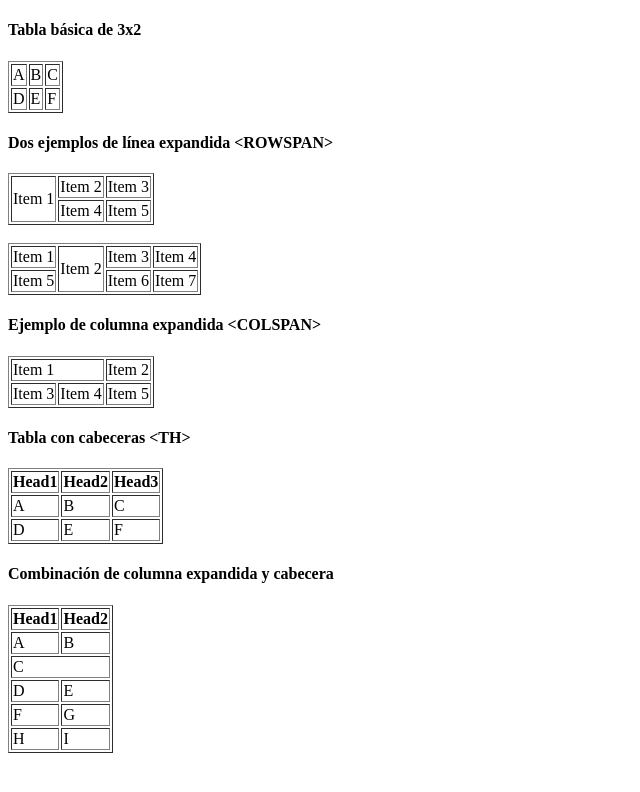
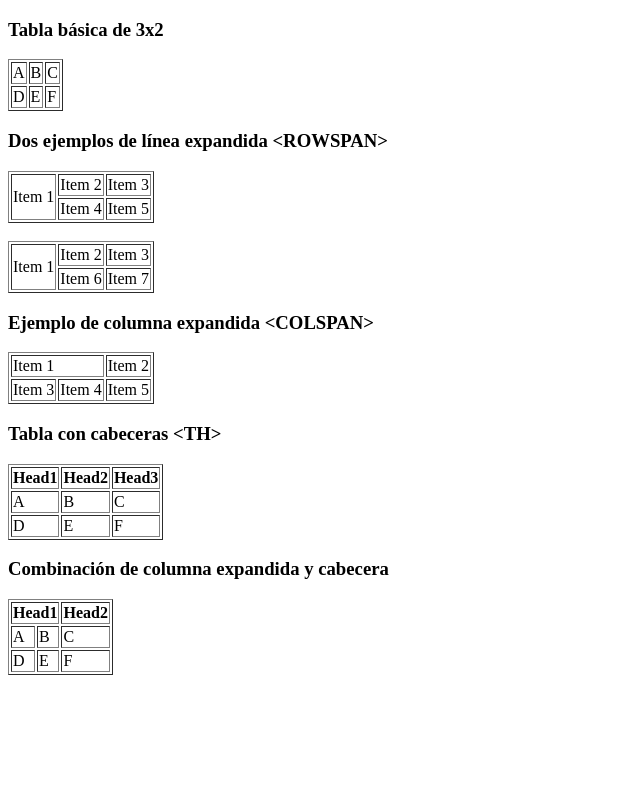
Before and after one commit to Belencitaaaaa/tareas-ict-, a plain HTML site: page tablas.html in a window 1280 px wide. Shown: the whole page, without its empty margins (0-640 px from the left). Drawn offline with Linux system fonts and the light colour scheme.

Commit message:
Actualizar tablas.html con los últimos cambios

```diff
--- a/tablas.html
+++ b/tablas.html
@@ -1,13 +1,12 @@
-
 <!DOCTYPE html>
 <html lang="es">
 <head>
   <meta charset="UTF-8">
-  <title>Ejemplos de tablas en HTML</title>
+  <title>Ejemplos de Tablas HTML</title>
 </head>
 <body>
 
-  <h4>Tabla básica de 3x2</h4>
+  <h3>Tabla básica de 3x2</h3>
   <table border="1">
     <tr>
       <td>A</td>
@@ -21,7 +20,8 @@
     </tr>
   </table>
 
-  <h4>Dos ejemplos de línea expandida &lt;ROWSPAN&gt;</h4>
+  <h3>Dos ejemplos de línea expandida &lt;ROWSPAN&gt;</h3>
+  <!-- Ejemplo 1 con ROWSPAN -->
   <table border="1">
     <tr>
       <td rowspan="2">Item 1</td>
@@ -33,22 +33,23 @@
       <td>Item 5</td>
     </tr>
   </table>
+
   <br>
+
+  <!-- Ejemplo 2 con ROWSPAN -->
   <table border="1">
     <tr>
-      <td>Item 1</td>
-      <td rowspan="2">Item 2</td>
+      <td rowspan="2">Item 1</td>
+      <td>Item 2</td>
       <td>Item 3</td>
-      <td>Item 4</td>
     </tr>
     <tr>
-      <td>Item 5</td>
       <td>Item 6</td>
       <td>Item 7</td>
     </tr>
   </table>
 
-  <h4>Ejemplo de columna expandida &lt;COLSPAN&gt;</h4>
+  <h3>Ejemplo de columna expandida &lt;COLSPAN&gt;</h3>
   <table border="1">
     <tr>
       <td colspan="2">Item 1</td>
@@ -61,7 +62,7 @@
     </tr>
   </table>
 
-  <h4>Tabla con cabeceras &lt;TH&gt;</h4>
+  <h3>Tabla con cabeceras &lt;TH&gt;</h3>
   <table border="1">
     <tr>
       <th>Head1</th>
@@ -80,30 +81,21 @@
     </tr>
   </table>
 
-  <h4>Combinación de columna expandida y cabecera</h4>
+  <h3>Combinación de columna expandida y cabecera</h3>
   <table border="1">
     <tr>
-      <th>Head1</th>
+      <th colspan="2">Head1</th>
       <th>Head2</th>
     </tr>
     <tr>
       <td>A</td>
       <td>B</td>
-    </tr>
-    <tr>
-      <td colspan="2">C</td>
+      <td>C</td>
     </tr>
     <tr>
       <td>D</td>
       <td>E</td>
-    </tr>
-    <tr>
       <td>F</td>
-      <td>G</td>
-    </tr>
-    <tr>
-      <td>H</td>
-      <td>I</td>
     </tr>
   </table>
 
```
